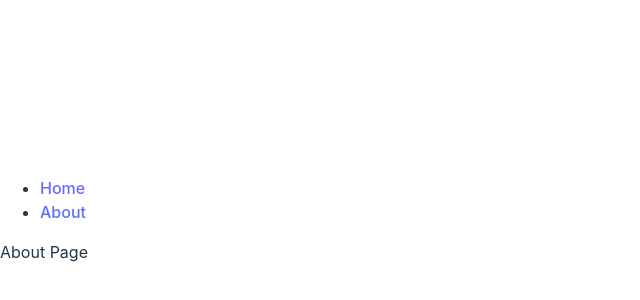
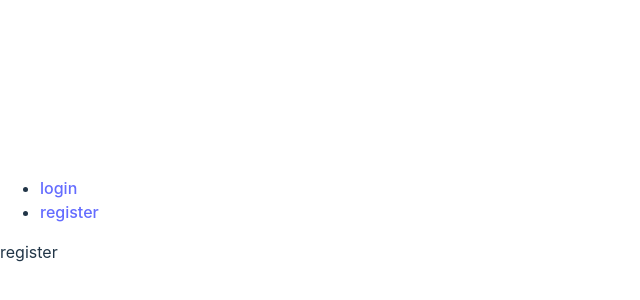
Before and after one commit to topshager/dropnox-django, a React (Vite) app in the folder frontend/: page /register in a window 1280 px wide. Shown: the part 188-488 px from the top of the page, without its empty margins (0-640 px from the left). Built offline with nearby package versions, Linux system fonts and the light colour scheme.

Commit message:
update app.jsx

```diff
--- a/frontend/src/App.jsx
+++ b/frontend/src/App.jsx
@@ -10,10 +10,10 @@ function App() {
               <nav>
           <ul>
             <li>
-              <a href="/">Home</a>
+              <a href="/">login</a>
             </li>
             <li>
-              <a href="/about">About</a>
+              <a href="/register">register</a>
             </li>
           </ul>
         </nav>
--- a/frontend/src/pages/register/register.jsx
+++ b/frontend/src/pages/register/register.jsx
@@ -2,7 +2,7 @@ import React, { useEffect, useState } from 'react';
 import axios from 'axios';
 
 function Register(){
-  return <div>About Page</div>;
+  return <div>register</div>;
 }
 
 export default Register;
```
